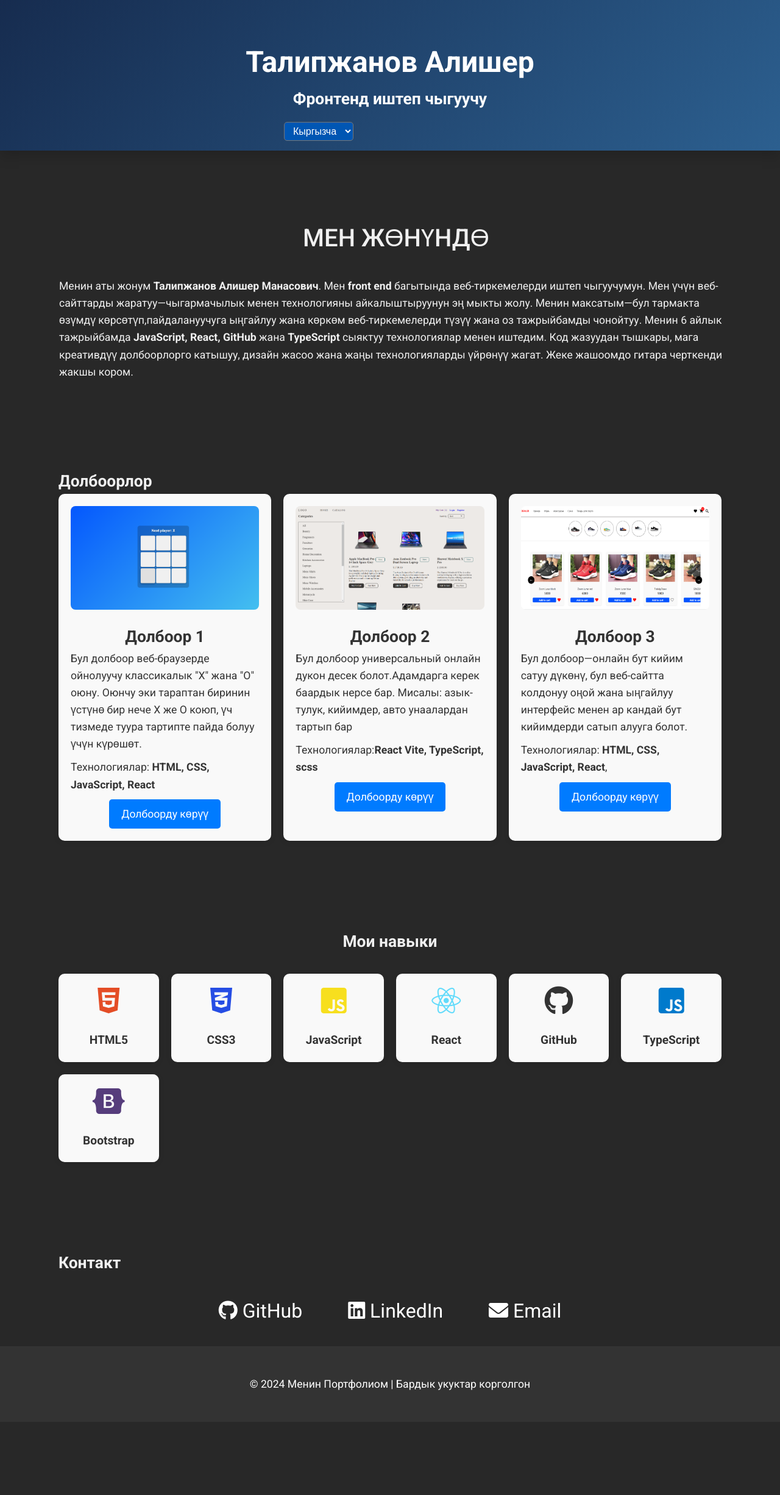
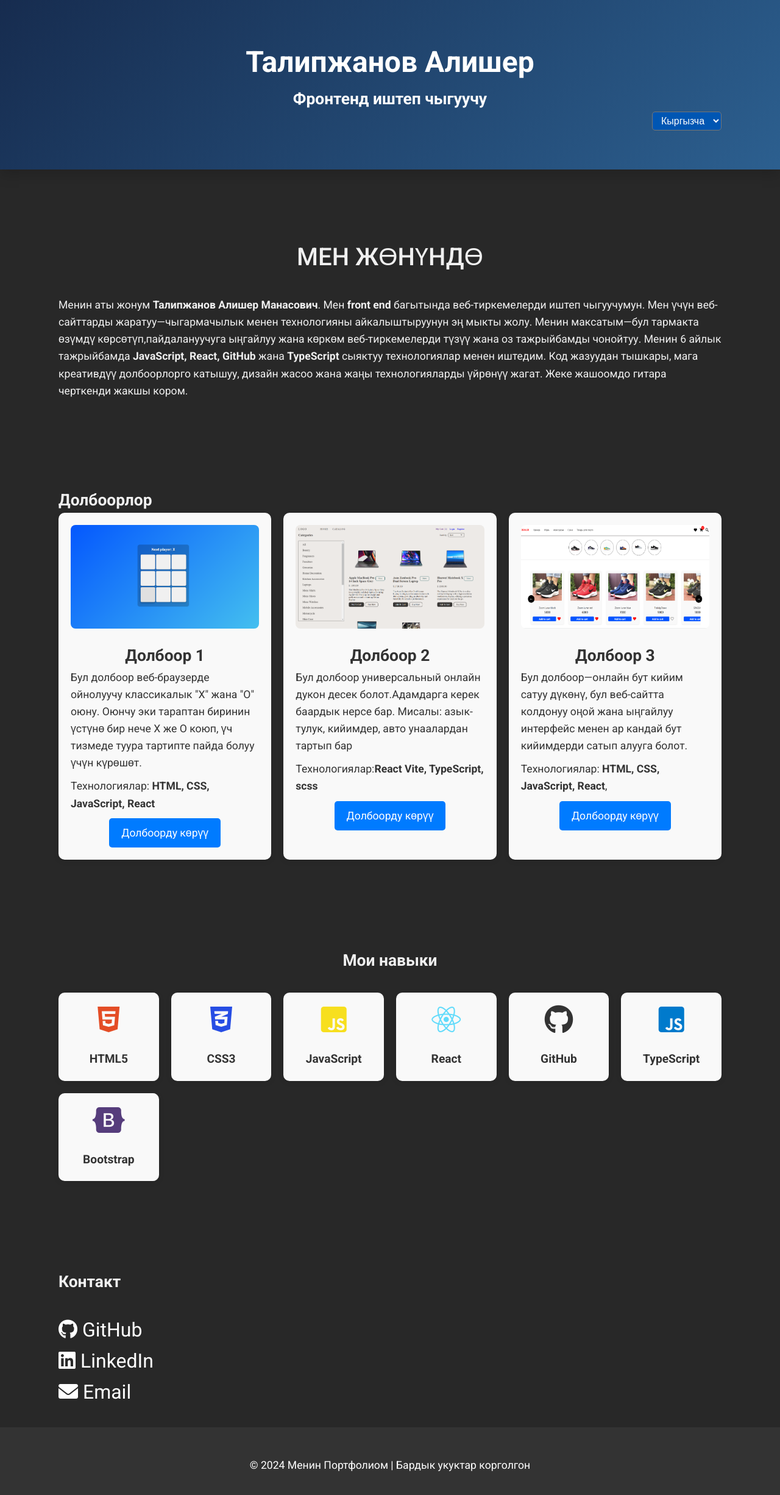
Before and after one commit to Alisher004/My-Portfolio, a plain HTML site: page index.html in a window 1280 px wide. Shown: the whole page at 61% size. Before the commit the page ends 2332 px from the top, so only its background shows below. Drawn offline with Linux system fonts and the light colour scheme.

Commit message:
commit 4

```diff
--- a/index.html
+++ b/index.html
@@ -12,16 +12,16 @@
 
 <body>
   <header class="header">
-    <nav class="language-switcher">
-      <select id="language-selector">
-        <option value="ky" selected>Кыргызча</option>
-        <option value="ru">Русский</option>
-        <option value="en">English</option>
-      </select>
-    </nav>
     <div class="container">
       <h1 class="title">Талипжанов Алишер</h1>
       <h2 class="h2">Фронтенд иштеп чыгуучу</h2>
+      <nav class="language-switcher">
+        <select id="language-selector">
+          <option value="ky" selected>Кыргызча</option>
+          <option value="ru">Русский</option>
+          <option value="en">English</option>
+        </select>
+      </nav>
     </div>
 
   </header>
@@ -83,7 +83,7 @@
 
   <section id="skills" class="section skills">
     <div class="container">
-      <h2>Мои навыки</h2>
+      <h2 class="s">Мои навыки</h2>
       <div class="skills-grid">
         <div class="skill-card">
           <i class="fab fa-html5 skill-icon" style="color: #e44d26;"></i>
--- a/scripts.js
+++ b/scripts.js
@@ -6,6 +6,7 @@ const translations = {
       about: "Мен жөнүндө",
       projects: "Долбоорлор",
       contact: "Контакт",
+      s: "Менин көндүмдөрүм",
       footer: "Бардык укуктар корголгон",
       project1: {
         title: "Долбоор 1",
@@ -30,6 +31,7 @@ const translations = {
       about: "Обо мне",
       projects: "Проекты",
       contact: "Контакты",
+      s: "Мои навыки",
       footer: "Все права защищены",
       project1: {
         title: "Проект 1",
@@ -51,6 +53,7 @@ const translations = {
       about: "About Me",
       projects: "Projects",
       contact: "Contact",
+      s: "My skills",
       footer: "All rights reserved",
       project1: {
         title: "Project 1",
@@ -78,6 +81,7 @@ const translations = {
   function updateContent(lang) {
     document.querySelector(".title").textContent = translations[lang].title;
     document.querySelector(".h2").textContent = translations[lang].h2;
+    document.querySelector(".s").textContent = translations[lang].s;
     document.querySelector(".p").textContent = translations[lang].p;
     document.querySelector("#about h2").textContent = translations[lang].about;
     document.querySelector("#projects h2").textContent = translations[lang].projects;
--- a/style.css
+++ b/style.css
@@ -56,8 +56,6 @@ body {
   padding: 5rem 0;
   text-align: center;
   color: #f0f0f0;
-  width: 1300px;
-  margin: 0 auto;
 }
 
 .about h2 {
@@ -88,9 +86,7 @@ body {
 
 .icons {
   margin-top: 2rem;
-  display: flex;
-  justify-content: center;
-  gap:75px;
+  display: grid;
 }
 
 .icon {
@@ -197,11 +193,8 @@ body {
 .language-switcher {
   display: flex;
   justify-content: flex-end;
-  position: absolute;
-  top: 200px;
-  right: 700px;
   animation: fadeIn 3s ease-in-out forwards;
-
+  margin: 0 auto;
 }
 
 #language-selector {
```
